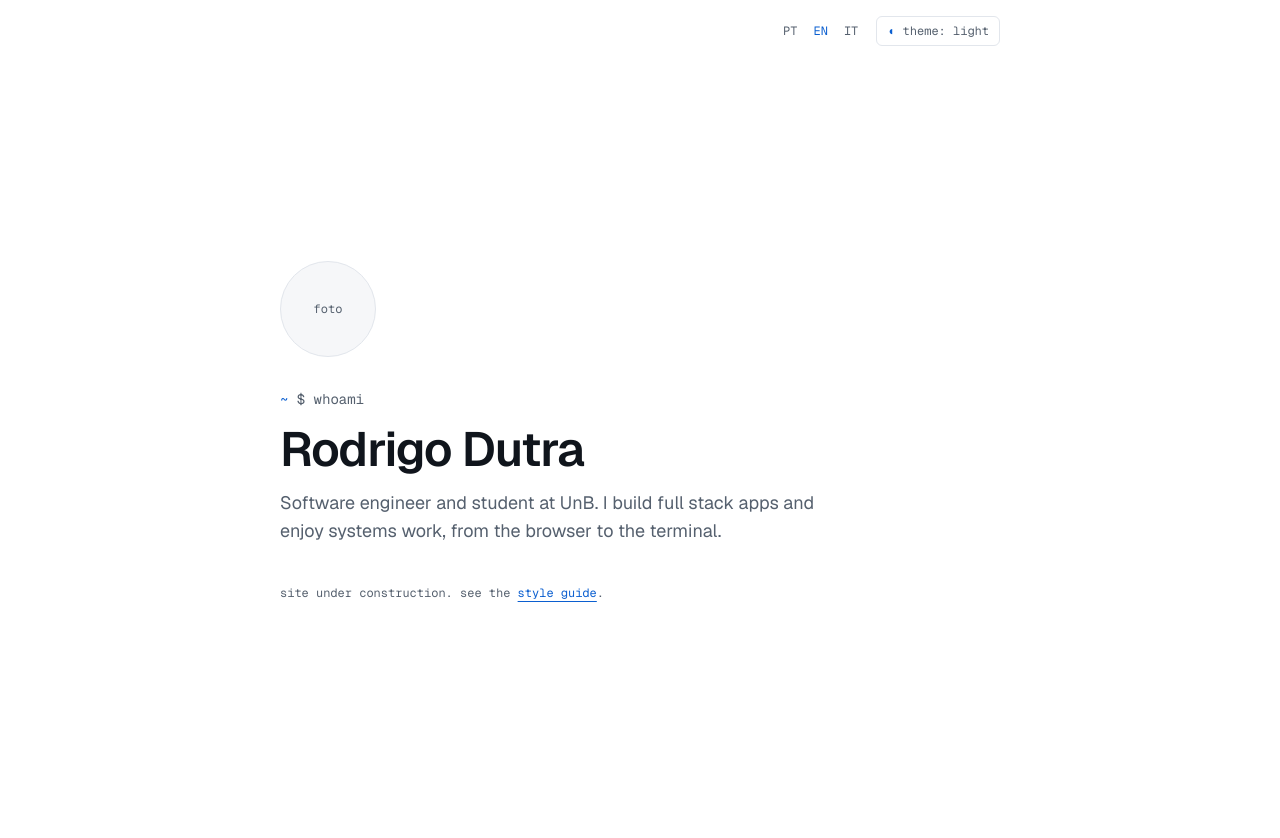
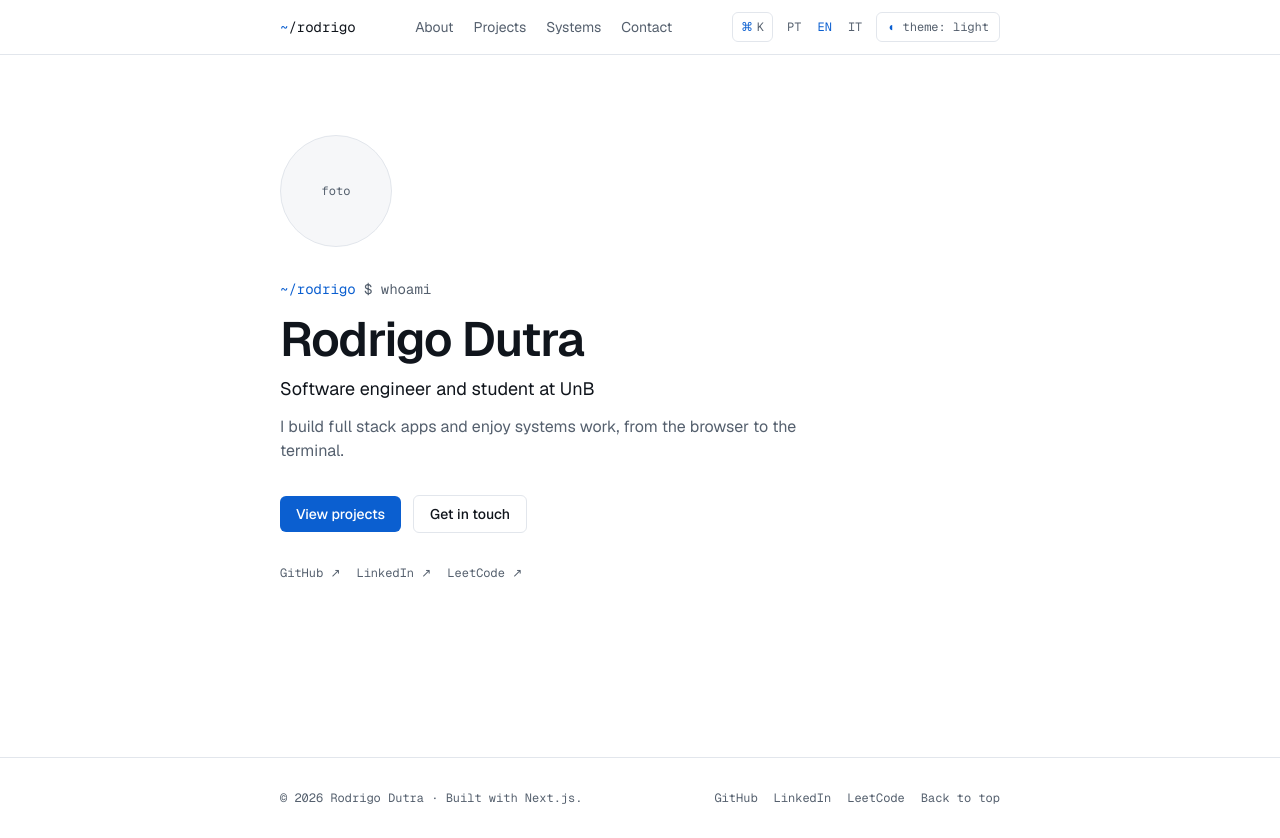
Before and after one commit to RodrigoDutraF88/portfolio-rodrigodutra, a Next.js app: page /en in a window 1280 px wide. Before the commit the page ends 800 px from the top, so only its background shows below. Built offline with nearby package versions, Linux system fonts and the light colour scheme.

Commit message:
feat: build the terminal hero and wire the localized shell

```diff
--- a/src/app/[locale]/layout.tsx
+++ b/src/app/[locale]/layout.tsx
@@ -2,11 +2,11 @@ import type { Metadata } from "next";
 import Script from "next/script";
 import { notFound } from "next/navigation";
 import { NextIntlClientProvider, hasLocale } from "next-intl";
-import { setRequestLocale } from "next-intl/server";
+import { getMessages, setRequestLocale } from "next-intl/server";
 import { Geist, Geist_Mono } from "next/font/google";
 import { routing } from "@/i18n/routing";
-import { LocaleSwitcher } from "@/components/locale-switcher";
-import { ThemeToggle } from "@/components/theme-toggle";
+import { SiteHeader } from "@/components/site-header";
+import { SiteFooter } from "@/components/site-footer";
 import "../globals.css";
 
 const geistSans = Geist({
@@ -51,6 +51,7 @@ export default async function LocaleLayout({
     notFound();
   }
   setRequestLocale(locale);
+  const messages = await getMessages();
 
   return (
     <html
@@ -62,12 +63,10 @@ export default async function LocaleLayout({
         <Script id="theme-init" strategy="beforeInteractive">
           {themeScript}
         </Script>
-        <NextIntlClientProvider>
-          <header className="mx-auto flex w-full max-w-3xl items-center justify-end gap-3 px-4 py-4 sm:px-6">
-            <LocaleSwitcher />
-            <ThemeToggle />
-          </header>
-          {children}
+        <NextIntlClientProvider messages={messages}>
+          <SiteHeader />
+          <div className="flex flex-1 flex-col">{children}</div>
+          <SiteFooter />
         </NextIntlClientProvider>
       </body>
     </html>
--- a/src/app/[locale]/page.tsx
+++ b/src/app/[locale]/page.tsx
@@ -1,40 +1,62 @@
 import { getTranslations, setRequestLocale } from "next-intl/server";
-import { Link } from "@/i18n/navigation";
+import { externalLinks } from "@/lib/site";
 
 export default async function Home({ params }: { params: Promise<{ locale: string }> }) {
   const { locale } = await params;
   setRequestLocale(locale);
-  const t = await getTranslations("home");
+  const t = await getTranslations("hero");
 
   return (
-    <main className="mx-auto flex w-full max-w-3xl flex-1 flex-col justify-center px-4 py-24 sm:px-6">
-      {/* Reserved space for a profile photo. Day 4 swaps this for next/image with the real photo. */}
+    <main
+      id="top"
+      className="mx-auto flex w-full max-w-3xl flex-1 flex-col justify-center px-4 py-20 sm:px-6"
+    >
+      {/* Reserved space for a profile photo. Swaps to next/image once a photo is provided. */}
       <div
         aria-label="Foto de Rodrigo Dutra"
-        className="bg-surface text-muted mb-8 flex size-24 items-center justify-center overflow-hidden rounded-full border border-[var(--border)] font-mono text-xs"
+        className="bg-surface text-muted mb-8 flex size-28 items-center justify-center overflow-hidden rounded-full border border-[var(--border)] font-mono text-xs"
       >
         foto
       </div>
+
       <p className="text-muted font-mono text-sm">
-        <span className="text-accent">~</span> $ whoami
+        <span className="text-accent">~/rodrigo</span> $ whoami
       </p>
       <h1 className="mt-4 text-4xl font-semibold tracking-tight sm:text-5xl">
         Rodrigo Dutra
         <span className="cursor-blink text-accent ml-1 inline-block">▋</span>
       </h1>
-      <p className="text-muted mt-4 max-w-xl text-lg">{t("intro")}</p>
-      <p className="text-muted mt-10 font-mono text-xs">
-        {t.rich("construction", {
-          link: (chunks) => (
-            <Link
-              href="/styleguide"
-              className="text-accent underline underline-offset-4 hover:opacity-80"
-            >
-              {chunks}
-            </Link>
-          ),
-        })}
-      </p>
+      <p className="mt-3 text-lg">{t("role")}</p>
+      <p className="text-muted mt-3 max-w-xl text-base">{t("tagline")}</p>
+
+      <div className="mt-8 flex flex-wrap items-center gap-3">
+        <a
+          href="#projects"
+          className="bg-accent text-accent-foreground rounded-md px-4 py-2 text-sm font-medium transition-opacity hover:opacity-90"
+        >
+          {t("viewProjects")}
+        </a>
+        <a
+          href="#contact"
+          className="rounded-md border border-[var(--border)] px-4 py-2 text-sm font-medium transition-colors hover:border-[var(--accent)]"
+        >
+          {t("getInTouch")}
+        </a>
+      </div>
+
+      <div className="text-muted mt-8 flex flex-wrap gap-4 font-mono text-xs">
+        {externalLinks.map((link) => (
+          <a
+            key={link.href}
+            href={link.href}
+            target="_blank"
+            rel="noopener noreferrer"
+            className="hover:text-foreground transition-colors"
+          >
+            {link.label} ↗
+          </a>
+        ))}
+      </div>
     </main>
   );
 }
--- a/src/messages/en.json
+++ b/src/messages/en.json
@@ -1,6 +1,30 @@
 {
-  "home": {
-    "intro": "Software engineer and student at UnB. I build full stack apps and enjoy systems work, from the browser to the terminal.",
-    "construction": "site under construction. see the <link>style guide</link>."
+  "nav": {
+    "about": "About",
+    "projects": "Projects",
+    "systems": "Systems",
+    "contact": "Contact"
+  },
+  "hero": {
+    "role": "Software engineer and student at UnB",
+    "tagline": "I build full stack apps and enjoy systems work, from the browser to the terminal.",
+    "viewProjects": "View projects",
+    "getInTouch": "Get in touch"
+  },
+  "palette": {
+    "trigger": "Open command palette",
+    "placeholder": "Search or jump to...",
+    "empty": "No results.",
+    "navigate": "Navigate",
+    "language": "Language",
+    "theme": "Theme",
+    "links": "Links",
+    "home": "Home",
+    "styleGuide": "Style guide",
+    "toggleTheme": "Toggle theme"
+  },
+  "footer": {
+    "builtWith": "Built with Next.js.",
+    "backToTop": "Back to top"
   }
 }
--- a/src/messages/it.json
+++ b/src/messages/it.json
@@ -1,6 +1,30 @@
 {
-  "home": {
-    "intro": "Ingegnere del software e studente alla UnB. Costruisco applicazioni full stack e mi appassiona il lavoro sui sistemi, dal browser al terminale.",
-    "construction": "sito in costruzione. vedi la <link>guida di stile</link>."
+  "nav": {
+    "about": "Chi sono",
+    "projects": "Progetti",
+    "systems": "Sistemi",
+    "contact": "Contatti"
+  },
+  "hero": {
+    "role": "Ingegnere del software e studente alla UnB",
+    "tagline": "Costruisco applicazioni full stack e mi appassiona il lavoro sui sistemi, dal browser al terminale.",
+    "viewProjects": "Vedi i progetti",
+    "getInTouch": "Mettiti in contatto"
+  },
+  "palette": {
+    "trigger": "Apri la palette dei comandi",
+    "placeholder": "Cerca o salta a...",
+    "empty": "Nessun risultato.",
+    "navigate": "Naviga",
+    "language": "Lingua",
+    "theme": "Tema",
+    "links": "Link",
+    "home": "Inizio",
+    "styleGuide": "Guida di stile",
+    "toggleTheme": "Cambia tema"
+  },
+  "footer": {
+    "builtWith": "Costruito con Next.js.",
+    "backToTop": "Torna su"
   }
 }
--- a/src/messages/pt.json
+++ b/src/messages/pt.json
@@ -1,6 +1,30 @@
 {
-  "home": {
-    "intro": "Engenheiro de software e estudante na UnB. Construo aplicações full stack e gosto de sistemas, do navegador ao terminal.",
-    "construction": "site em construção. veja o <link>guia de estilo</link>."
+  "nav": {
+    "about": "Sobre",
+    "projects": "Projetos",
+    "systems": "Sistemas",
+    "contact": "Contato"
+  },
+  "hero": {
+    "role": "Engenheiro de software e estudante na UnB",
+    "tagline": "Construo aplicações full stack e gosto de sistemas, do navegador ao terminal.",
+    "viewProjects": "Ver projetos",
+    "getInTouch": "Entrar em contato"
+  },
+  "palette": {
+    "trigger": "Abrir paleta de comandos",
+    "placeholder": "Buscar ou pular para...",
+    "empty": "Nada encontrado.",
+    "navigate": "Navegar",
+    "language": "Idioma",
+    "theme": "Tema",
+    "links": "Links",
+    "home": "Início",
+    "styleGuide": "Guia de estilo",
+    "toggleTheme": "Alternar tema"
+  },
+  "footer": {
+    "builtWith": "Feito com Next.js.",
+    "backToTop": "Voltar ao topo"
   }
 }
```
